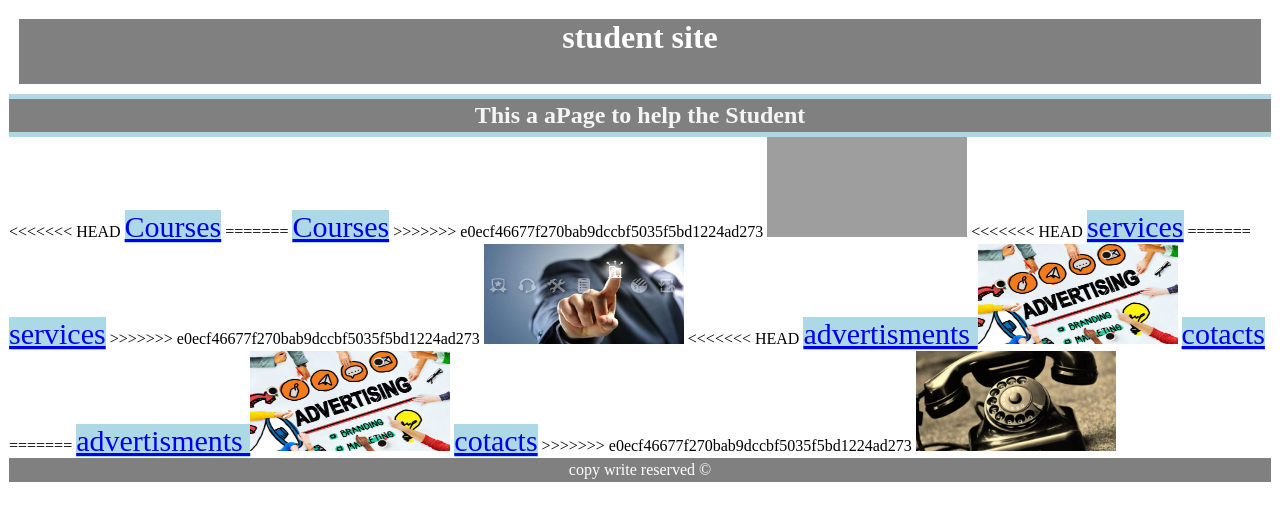
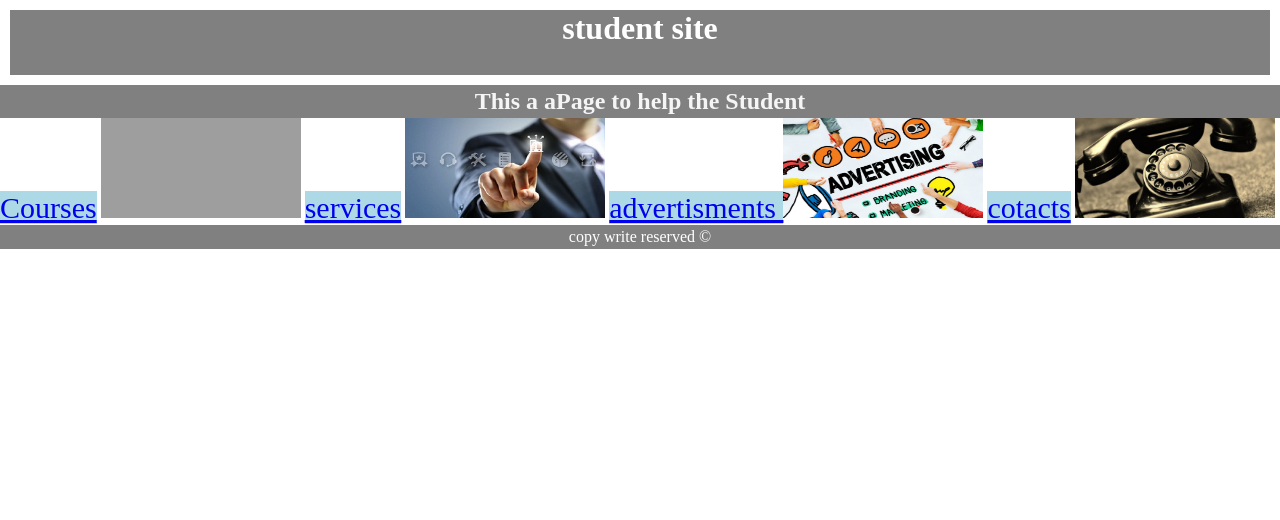
Before and after one commit to QaisAlshorman/creat-a-site-, a plain HTML site: page index.html in a window 1280 px wide. Drawn offline with Linux system fonts and the light colour scheme; grey boxes are pictures that could not be loaded.

Commit message:
modified

```diff
--- a/app.js
+++ b/app.js
@@ -3,25 +3,27 @@ alert('welcome to student site')
 
 var x = prompt("“What star rating would you give, 1-5?")
 
+function conditonal-stat {
 while (true){
 if (x <1 )
 {
   alert('you enter a un accepted value')
    var x = prompt ('renter star rating you would to give ,1-5')
-<<<<<<< HEAD
+
  document.write('<https://img.freepik.com/free-photo/group-happy-young-students-university_85574-4531.jpg?size=626&ext=jpg" height="100px" width= "100px" />')
 }
 else if (x <= 5 )
 {
 document.write('<img src="https://img.freepik.com/free-photo/group-happy-young-students-university_85574-4531.jpg?size=626&ext=jpg" height="100px" width= "100px" />')
-=======
+
  document.write('<img src="https://www.open.edu/openlearn/sites/www.open.edu.openlearn/files/ole_images/become_a_student_inline.jpg" height="100px" width= "100px" />')
 }
 else if (x <= 5 )
 {
 document.write('<img src="https://www.open.edu/openlearn/sites/www.open.edu.openlearn/files/ole_images/become_a_student_inline.jpg" height="100px" width= "100px" />')
->>>>>>> e0ecf46677f270bab9dccbf5035f5bd1224ad273
+
 break ;
+}
 }
 
 
@@ -30,17 +32,17 @@ break ;
      alert('you enter a un accepted value')
   x = prompt ('renter star rating you would to give ,1-5')
 
-<<<<<<< HEAD
+
 document.write('<img src="https://img.freepik.com/free-photo/group-happy-young-students-university_85574-4531.jpg?size=626&ext=jpg" height="100px" width= "100px" />')
-=======
+
 document.write('<img src="https://www.open.edu/openlearn/sites/www.open.edu.openlearn/files/ole_images/become_a_student_inline.jpg" height="100px" width= "100px" />')
->>>>>>> e0ecf46677f270bab9dccbf5035f5bd1224ad273
+
 
   }
 
 
 }
 
-
+conditonal-stat() ;
 
 alert('thank you to visit')
--- a/index.css
+++ b/index.css
@@ -3,13 +3,9 @@
   padding : 0 ;
   box-sizing: border-box ;
 }
-body{
-  display: block;
-  margin:8px;
-  border :2px;
-  padding:1px;
 
-}
+
+
 h1 {
   background-color :gray ;
   color :#fff;
@@ -20,15 +16,6 @@ h1 {
  border : 10px ;
 
 }
-nav p {
-   background-color: lightblue;
-  color:gray;
-  padding-block-end: 5px;
-
-
-  text-align: center;
-  font-size :35px;
-  }
 nav li {
    background-color: lightblue;
   font: black;
--- a/index.html
+++ b/index.html
@@ -1,6 +1,7 @@
 <!Doctype html>
 <html>
 <link rel="stylesheet" href="index.css">
+
 
 <head>
 	<title>
@@ -21,38 +22,36 @@
 
 			<ul>
 
-<<<<<<< HEAD
+
 				<li ><a href="http://www.ltuc.com/#programs"> Courses</a></li>
-=======
-				<li id= li1><a href="http://www.ltuc.com/#programs"> Courses</a></li>
->>>>>>> e0ecf46677f270bab9dccbf5035f5bd1224ad273
+
+
 
 				<img src="https://www.open.edu/openlearn/sites/www.open.edu.openlearn/files/ole_images/become_a_student_inline.jpg" style="width:200px;height:100px;">
 
 
 
 
-<<<<<<< HEAD
+
   <li ><a href ="https://sisportal-100533.campusnexus.cloud/CMCPortal/?wa=wsignin1.0&wtrealm=https%3a%2f%2fsisportal-100533.campusnexus.cloud%2fCMCPortal%2f&wctx=rm%3d0%26id%3dpassive%26ru%3d%252fCMCPortal%252fsecure%252fstaff%252fstaportal.aspx&wct=2020-05-07T13%3a03%3a17Z">services</a></li>
-=======
-  <li id=l2><a href ="https://sisportal-100533.campusnexus.cloud/CMCPortal/?wa=wsignin1.0&wtrealm=https%3a%2f%2fsisportal-100533.campusnexus.cloud%2fCMCPortal%2f&wctx=rm%3d0%26id%3dpassive%26ru%3d%252fCMCPortal%252fsecure%252fstaff%252fstaportal.aspx&wct=2020-05-07T13%3a03%3a17Z">services</a></li>
->>>>>>> e0ecf46677f270bab9dccbf5035f5bd1224ad273
+
+
+
  <img src="services.jpg" style="width:200px;height:100px;">
 
 
 
 
-<<<<<<< HEAD
+
   <li ><a href ="https://sisportal-100533.campusnexus.cloud/CMCPortal/?wa=wsignin1.0&wtrealm=https%3a%2f%2fsisportal-100533.campusnexus.cloud%2fCMCPortal%2f&wctx=rm%3d0%26id%3dpassive%26ru%3d%252fCMCPortal%252fsecure%252fstaff%252fstaportal.aspx&wct=2020-05-07T13%3a03%3a17Z">advertisments </a></li>
 <img src="Advertising-3.jpg" style="width:200px;height:100px;">
 
-   <li ><a href ="https://sisportal-100533.campusnexus.cloud/CMCPortal/?wa=wsignin1.0&wtrealm=https%3a%2f%2fsisportal-100533.campusnexus.cloud%2fCMCPortal%2f&wctx=rm%3d0%26id%3dpassive%26ru%3d%252fCMCPortal%252fsecure%252fstaff%252fstaportal.aspx&wct=2020-05-07T13%3a03%3a17Z">cotacts</a></li>
-=======
-  <li id=li3><a href ="https://sisportal-100533.campusnexus.cloud/CMCPortal/?wa=wsignin1.0&wtrealm=https%3a%2f%2fsisportal-100533.campusnexus.cloud%2fCMCPortal%2f&wctx=rm%3d0%26id%3dpassive%26ru%3d%252fCMCPortal%252fsecure%252fstaff%252fstaportal.aspx&wct=2020-05-07T13%3a03%3a17Z">advertisments </a></li>
-<img src="Advertising-3.jpg" style="width:200px;height:100px;">
+   <li ><a href ="https://sisportal-100533.campusnexus.cloud/CMCPortal/?wa=wsignin1.0&wtrealm">cotacts</a></li>
 
-   <li id=li3><a href ="https://sisportal-100533.campusnexus.cloud/CMCPortal/?wa=wsignin1.0&wtrealm=https%3a%2f%2fsisportal-100533.campusnexus.cloud%2fCMCPortal%2f&wctx=rm%3d0%26id%3dpassive%26ru%3d%252fCMCPortal%252fsecure%252fstaff%252fstaportal.aspx&wct=2020-05-07T13%3a03%3a17Z">cotacts</a></li>
->>>>>>> e0ecf46677f270bab9dccbf5035f5bd1224ad273
+
+
+
+
 
 <img src="telephone_5.jpg" style="width:200px;height:100px;"> </ul>
 </ul>
```
